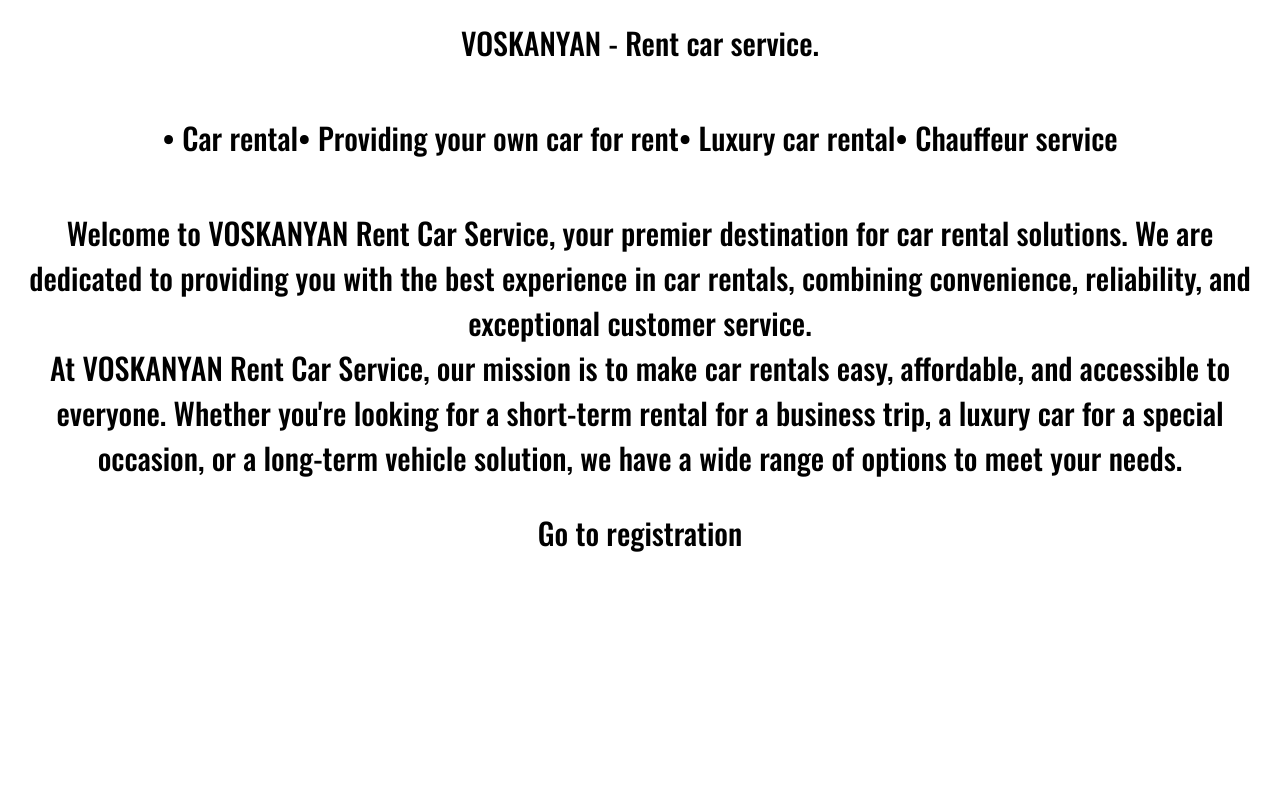
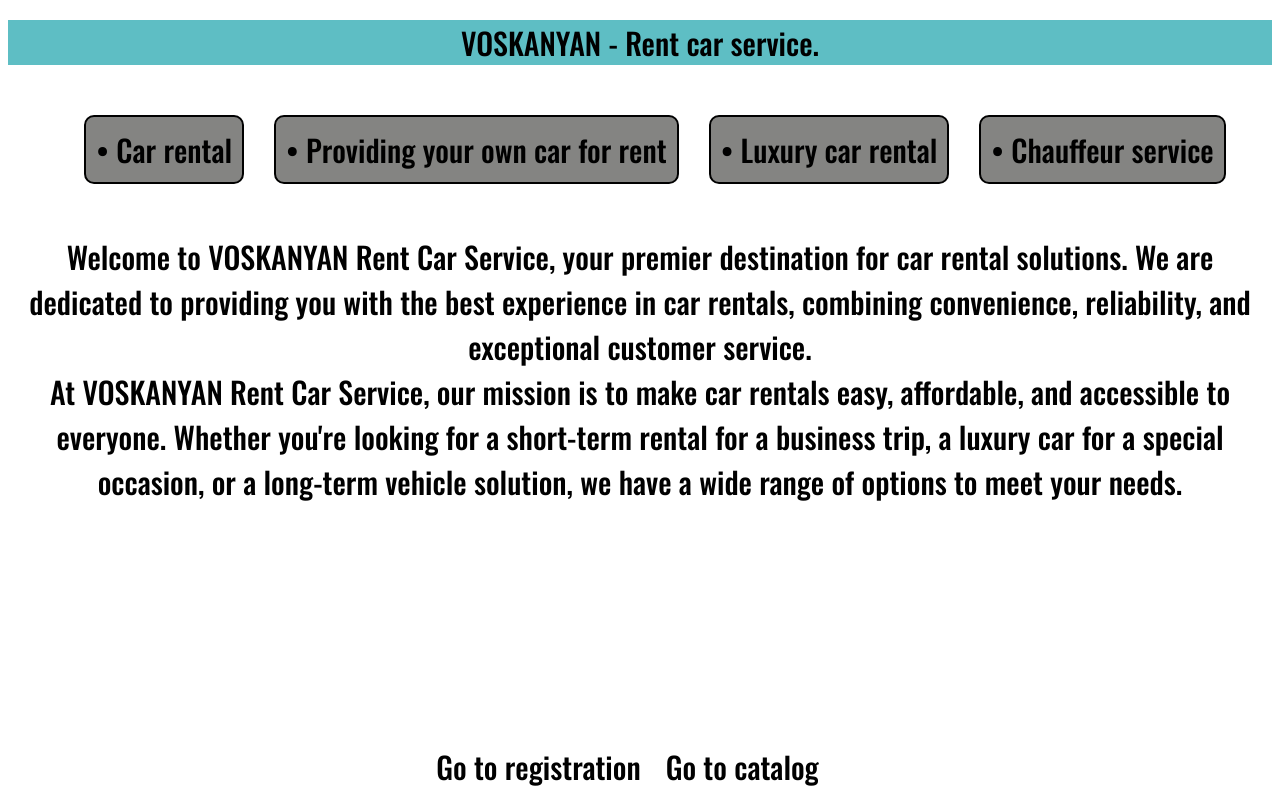
Before and after one commit to voskanyan777/rent-car-platform, a Django app: page / in a window 1280 px wide. Run offline with Django 5.2, Linux system fonts and the light colour scheme.

Commit message:
main page has benn changed

```diff
--- a/rent_car/app/static/css/style.css
+++ b/rent_car/app/static/css/style.css
@@ -1,4 +1,5 @@
 @import url('https://fonts.googleapis.com/css2?family=Oswald:wght@200..700&display=swap');
+
 
 * {
     font-family: "Oswald", sans-serif;
@@ -8,9 +9,6 @@
     font-size: 30px;
 }
 
-.head-text{
-      text-align: center;
-}
 .services-list{
     position: relative;
     display: flex;
@@ -19,8 +17,12 @@
 
 }
 .services-list p {
-    /*margin-left: 30px;*/
+    margin-left: 30px;
     font-size: 30px;
+    border: 2px solid;
+    padding: 10px;
+    background-color: #848482;
+    border-radius: 10px;
 }
 .about-us-text h1{
     text-align: center;
@@ -35,3 +37,14 @@
 .car-images img{
     height: 900px;
 }
+.nav-menu{
+    position: relative;
+    display: flex;
+    justify-content: center;
+    margin-top: 240px;
+}
+.nav-menu a{
+    color: black;
+    text-decoration: none;
+    margin-right: 25px;
+}
--- /dev/null
+++ b/rent_car/templates/base.html
@@ -0,0 +1,18 @@
+<!DOCTYPE html>
+<html lang="en">
+<head>
+    <meta charset="UTF-8">
+    <title>Rent car service</title>
+    {% load static %}
+    {% block css_additional %} {% endblock %}
+</head>
+<body>
+    <header>
+        <div class="main-text" style="background-color: #5EBEC4;">
+            <h1 class="head-text" style="text-align: center;">VOSKANYAN - Rent car service.</h1>
+        </div>
+    </header>
+    {% block content %}
+    {% endblock %}
+</body>
+</html>
--- a/rent_car/templates/index.html
+++ b/rent_car/templates/index.html
@@ -1,17 +1,11 @@
-<!DOCTYPE html>
-<html lang="en">
-<head>
-    <meta charset="UTF-8">
-    <title>Rent car service</title>
-    {% load static %}
+{% extends 'base.html' %}
+{% load static %}
+
+{% block css_additional %}
     <link rel="stylesheet" href="{% static 'css/style.css' %}">
-</head>
-<body>
-    <header>
-        <div class="main-text">
-            <h1 class="head-text">VOSKANYAN - Rent car service.</h1>
-        </div>
-    </header>
+{% endblock %}
+
+{% block content %}
     <div class="wrapper">
         <div class="services-list">
             <p>• Car rental</p>
@@ -26,10 +20,10 @@
                 reliability, and exceptional customer service. <br>
                 At VOSKANYAN Rent Car Service, our mission is to make car rentals easy, affordable, and accessible to everyone. Whether you're looking for a short-term rental for a business trip, a luxury car for a special occasion, or a long-term vehicle solution, we have a wide range of options to meet your needs.
             </h1>
-            <div class="sign-up">
-                <p style="text-align: center">Go to registration</p>
-            </div>
+        </div>
+        <div class="nav-menu">
+            <a href="">Go to registration</a>
+            <a href="">Go to catalog</a>
         </div>
     </div>
-</body>
-</html>
+{% endblock %}
```
Also changed, not shown: rent_car/app/static/img/rr_phantomjpg.jpg (added).
